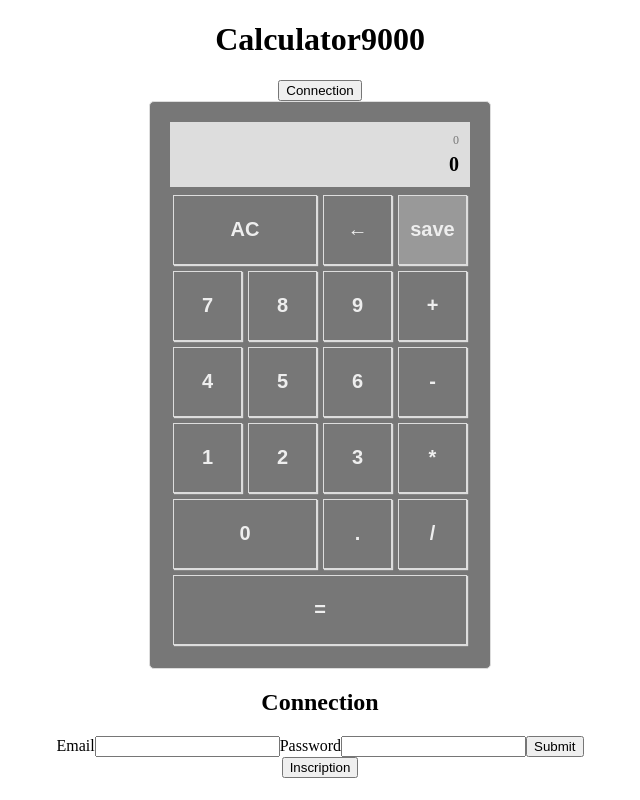
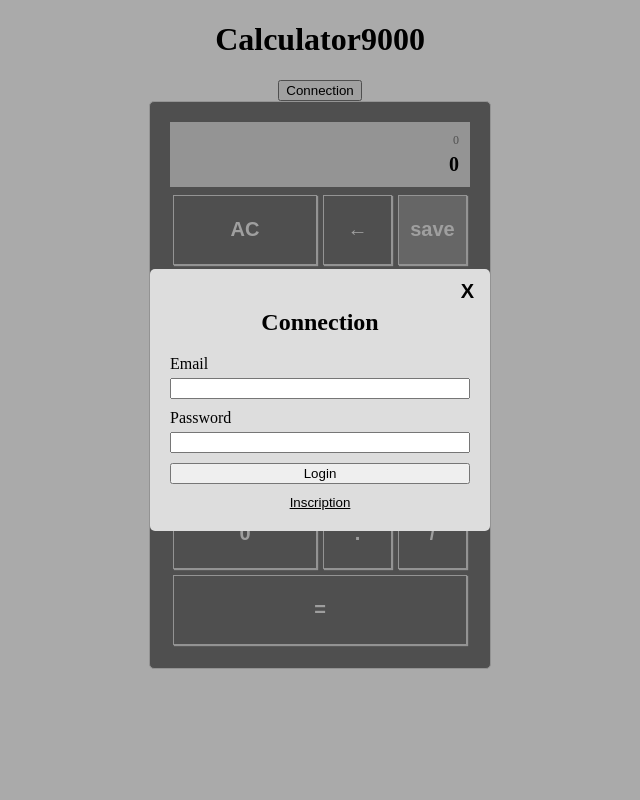
Before and after one commit to alban-martinant-de-preneuf/calculator9000, a React (Vite) app: page / in a window 1280 px wide. Both pictures are taken after a click on the button "Connection". Shown: the whole page, without its empty margins (320-960 px from the left). Built offline with nearby package versions, Linux system fonts and the light colour scheme.

Commit message:
form style ok

```diff
--- a/src/App.css
+++ b/src/App.css
@@ -46,9 +46,15 @@
     cursor: pointer;
 }
 
+.additional_button:last-child {
+    color: #eee;
+    background-color: #999;
+}
+
 .number_button:active,
 .operator_button:active,
-.equal_button:active {
+.equal_button:active,
+.additional_button:active {
     box-shadow: none;
     background-color: #444;
 }
@@ -92,7 +98,80 @@
     width: 144px;
 }
 
-.additional_button:last-child {
+#modal_container {
+    position: fixed;
+    top: 0;
+    left: 0;
+    width: 100%;
+    height: 100%;
+    background-color: #0005;
+    display: flex;
+    justify-content: center;
+    align-items: center;
+}
+
+#modal {
+    position: relative;
+    width: 300px;
+    background-color: #ddd;
+    border-radius: 5px;
+    padding: 20px;
+    display: flex;
+    flex-direction: column;
+    justify-content: space-between;
+}
+
+.switch_button {
+    margin-top: 10px;
+    background-color: transparent;
+    border: none;
+    text-decoration: underline;
+}
+
+.switch_button:hover {
+    cursor: pointer;
+    color: #777;
+}
+
+#modal p {
+    margin: 0;
+}
+
+.close_button {
+    position: absolute;
+    top: 10px;
+    right: 10px;
+    background-color: transparent;
+    border: none;
+    font-size: 20px;
+    font-weight: bold;
+    cursor: pointer;
+}
+
+.close_button:hover {
+    color: #777;
+}
+
+form {
+    display: flex;
+    flex-direction: column;
+    text-align: left;
+}
+
+form label {
+    margin-bottom: 5px;
+}
+
+form input {
+    margin-bottom: 10px;
+}
+
+form input[type="submit"] {
+    width: 100%;
+    height: 30px;
+    background-color: #777;
     color: #eee;
-    background-color: #999;
+    border: none;
+    border-radius: 5px;
+    cursor: pointer;
 }
--- a/src/components/FormConnection.jsx
+++ b/src/components/FormConnection.jsx
@@ -6,39 +6,12 @@ function FormConnection({ setUserConnected, setDisplayForm }) {
     const [loginOrSignin, setLoginOrSignin] = useState('login');
     const [msg, setMsg] = useState('');
 
-    const [signinFormData, setSigninformData] = useState({
-        email: '',
-        password: '',
-        passwordConfirm: ''
-    });
-
-    const [loginFormData, setLoginformData] = useState({
-        email: '',
-        password: ''
-    });
-
-    const handleSigninChange = (e) => {
-        setSigninformData({
-            ...signinFormData,
-            [e.target.name]: e.target.value
-        })
-    }
-
-    const handleLoginChange = (e) => {
-        console.log(loginFormData);
-        setLoginformData({
-            ...loginFormData,
-            [e.target.name]: e.target.value
-        })
-    }
-
     const handleSigninSubmit = async (e) => {
         e.preventDefault();
-        console.log(e.target);
         const formData = new FormData();
-        formData.append('email', signinFormData.email);
-        formData.append('password', signinFormData.password);
-        formData.append('passwordConfirm', signinFormData.passwordConfirm);
+        formData.append('email', e.target.email.value);
+        formData.append('password', e.target.password.value);
+        formData.append('passwordConfirm', e.target.passwordConfirm.value);
 
         const response = await fetch('http://localhost/calculator9000/backend/authentication.php?signin=true', {
             method: 'POST',
@@ -60,8 +33,8 @@ function FormConnection({ setUserConnected, setDisplayForm }) {
     const handleLoginSubmit = async (e) => {
         e.preventDefault();
         const formData = new FormData();
-        formData.append('email', loginFormData.email);
-        formData.append('password', loginFormData.password);
+        formData.append('email', e.target.email.value);
+        formData.append('password', e.target.password.value);
 
         const response = await fetch('http://localhost/calculator9000/backend/authentication.php?login=true', {
             method: 'POST',
@@ -91,25 +64,27 @@ function FormConnection({ setUserConnected, setDisplayForm }) {
 
     return (
         <>
-            <div className="modal">
+            <div id="modal_container">
+                <div id="modal">
+                    <button className="close_button" onClick={() => setDisplayForm(false)}>X</button>
                     <p className='auth_msg'>{msg}</p>
                     {loginOrSignin === 'login' ?
                         (
-                        <div className="login">
+                            <div className="form_container">
                                 <h2>Connection</h2>
-                            <form onChange={handleLoginChange} onSubmit={handleLoginSubmit}>
+                                <form onSubmit={handleLoginSubmit}>
                                     <label htmlFor="email">Email</label>
                                     <input type="email" id="email" name="email" />
                                     <label htmlFor="password">Password</label>
                                     <input type="password" id="password" name="password" />
-                                <button type="submit">Submit</button>
+                                    <button type="submit">Login</button>
                                 </form>
-                            <button onClick={changeForm}>Inscription</button>
+                                <button onClick={changeForm} className='switch_button'>Inscription</button>
                             </div>
                         ) : (
-                        <div className="signin">
+                            <div className="form_container">
                                 <h2>Inscription</h2>
-                            <form onChange={handleSigninChange} onSubmit={handleSigninSubmit}>
+                                <form onSubmit={handleSigninSubmit}>
                                     <label htmlFor="email">Email</label>
                                     <input type="email" id="email" name="email" />
                                     <label htmlFor="password">Password</label>
@@ -118,11 +93,12 @@ function FormConnection({ setUserConnected, setDisplayForm }) {
                                     <input type="password" id="password_confirm" name="passwordConfirm" />
                                     <button type="submit">Sign in</button>
                                 </form>
-                            <button onClick={changeForm}>Connection</button>
+                                <button onClick={changeForm} className='switch_button'>Connection</button>
                             </div>
                         )
                     }
                 </div >
+            </div>
         </>
     )
 }
```
Lines whose indentation alone changed are shown as unchanged.
